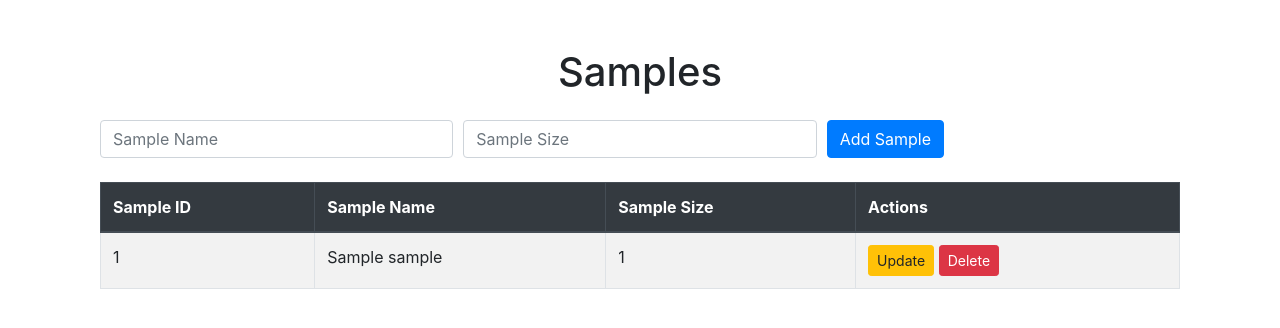
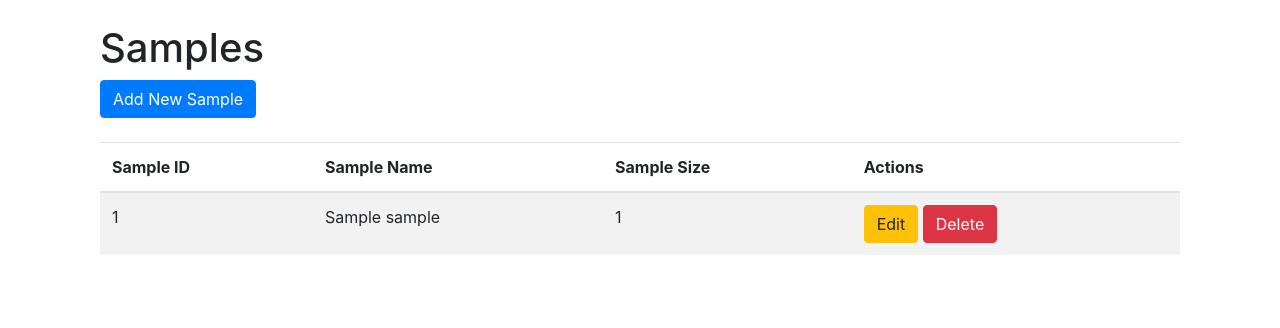
Before and after one commit to tylerjones0509/tylerjones0509-mmis-6391-mod6-jones-demo, a Flask app: template app/templates/samples.html in a window 1280 px wide. Shown: the part 56-384 px from the top of the page. Run offline with Flask 3, Linux system fonts and the light colour scheme; the template is opened without the code that fills it: most values are stand-ins (such as "Sample title", 1, 10 or a date in 2020); data that the repository does not hold is empty; some libraries are stand-ins or nearby versions.

Commit message:
add modals to samples.html

```diff
--- a/app/templates/samples.html
+++ b/app/templates/samples.html
@@ -1,33 +1,20 @@
 {% extends "base.html" %}
 
 {% block content %}
+<div class="container mt-4">
+    <h1>Samples</h1>
+    <button type="button" class="btn btn-primary" data-bs-toggle="modal" data-bs-target="#addSampleModal">
+        Add New Sample
+    </button>
 
-<div class="container mt-5">
-    <h1 class="text-center mb-4">Samples</h1>
-
-    <!-- Form to add a new sample -->
-    <form method="POST" action="{{ url_for('samples.sample') }}" class="mb-4">
-        <div class="form-row">
-            <div class="col">
-                <input type="text" class="form-control" name="sample_name" placeholder="Sample Name" required>
-            </div>
-            <div class="col">
-                <input type="text" class="form-control" name="sample_size" placeholder="Sample Size" required>
-            </div>
-            <div class="col">
-                <button type="submit" class="btn btn-primary">Add Sample</button>
-            </div>
-        </div>
-    </form>
-
-    <!-- Table to display all samples -->
-    <table class="table table-striped table-bordered">
-        <thead class="thead-dark">
+    <!-- Table displaying all samples -->
+    <table class="table table-striped mt-4">
+        <thead>
             <tr>
-                <th scope="col">Sample ID</th>
-                <th scope="col">Sample Name</th>
-                <th scope="col">Sample Size</th>
-                <th scope="col">Actions</th>
+                <th>Sample ID</th>
+                <th>Sample Name</th>
+                <th>Sample Size</th>
+                <th>Actions</th>
             </tr>
         </thead>
         <tbody>
@@ -37,18 +24,93 @@
                 <td>{{ sample.sample_name }}</td>
                 <td>{{ sample.sample_size }}</td>
                 <td>
-                    <!-- Update button -->
-                    <a href="{{ url_for('samples.update_sample', sample_id=sample.sample_id) }}" class="btn btn-warning btn-sm">Update</a>
-
-                    <!-- Delete button -->
-                    <form action="{{ url_for('samples.delete_sample', sample_id=sample.sample_id) }}" method="POST" style="display:inline;">
-                        <button type="submit" class="btn btn-danger btn-sm" onclick="return confirm('Are you sure you want to delete this sample?');">Delete</button>
-                    </form>
+                    <button type="button" class="btn btn-warning" data-bs-toggle="modal" data-bs-target="#editSampleModal{{ sample.sample_id }}">
+                        Edit
+                    </button>
+                    <button type="button" class="btn btn-danger" data-bs-toggle="modal" data-bs-target="#deleteSampleModal{{ sample.sample_id }}">
+                        Delete
+                    </button>
                 </td>
             </tr>
+
+            <!-- Edit Sample Modal -->
+            <div class="modal fade" id="editSampleModal{{ sample.sample_id }}" tabindex="-1" aria-labelledby="editSampleModalLabel{{ sample.sample_id }}" aria-hidden="true">
+                <div class="modal-dialog">
+                    <div class="modal-content">
+                        <div class="modal-header">
+                            <h5 class="modal-title" id="editSampleModalLabel{{ sample.sample_id }}">Edit Sample</h5>
+                            <button type="button" class="btn-close" data-bs-dismiss="modal" aria-label="Close"></button>
+                        </div>
+                        <form method="post" action="{{ url_for('samples.update_sample', sample_id=sample.sample_id) }}">
+                            <div class="modal-body">
+                                <div class="mb-3">
+                                    <label for="sampleName" class="form-label">Sample Name</label>
+                                    <input type="text" class="form-control" name="first_name" value="{{ sample.sample_name }}" required>
+                                </div>
+                                <div class="mb-3">
+                                    <label for="sampleSize" class="form-label">Sample Size</label>
+                                    <input type="text" class="form-control" name="last_name" value="{{ sample.sample_size }}" required>
+                                </div>
+                            </div>
+                            <div class="modal-footer">
+                                <button type="button" class="btn btn-secondary" data-bs-dismiss="modal">Cancel</button>
+                                <button type="submit" class="btn btn-warning">Save Changes</button>
+                            </div>
+                        </form>
+                    </div>
+                </div>
+            </div>
+
+            <!-- Delete Sample Modal -->
+            <div class="modal fade" id="deleteSampleModal{{ sample.sample_id }}" tabindex="-1" aria-labelledby="deleteSampleModalLabel{{ sample.sample_id }}" aria-hidden="true">
+                <div class="modal-dialog">
+                    <div class="modal-content">
+                        <div class="modal-header">
+                            <h5 class="modal-title" id="deleteSampleModalLabel{{ sample.sample_id }}">Delete Sample</h5>
+                            <button type="button" class="btn-close" data-bs-dismiss="modal" aria-label="Close"></button>
+                        </div>
+                        <div class="modal-body">
+                            Are you sure you want to delete this sample?
+                        </div>
+                        <div class="modal-footer">
+                            <form method="post" action="{{ url_for('samples.delete_sample', sample_id=sample.sample_id) }}">
+                                <button type="button" class="btn btn-secondary" data-bs-dismiss="modal">Cancel</button>
+                                <button type="submit" class="btn btn-danger">Delete</button>
+                            </form>
+                        </div>
+                    </div>
+                </div>
+            </div>
             {% endfor %}
         </tbody>
     </table>
 </div>
 
+<!-- Add Sample Modal -->
+<div class="modal fade" id="addSampleModal" tabindex="-1" aria-labelledby="addSampleModalLabel" aria-hidden="true">
+    <div class="modal-dialog">
+        <div class="modal-content">
+            <div class="modal-header">
+                <h5 class="modal-title" id="addSampleModalLabel">Add New Sample</h5>
+                <button type="button" class="btn-close" data-bs-dismiss="modal" aria-label="Close"></button>
+            </div>
+            <form method="post" action="{{ url_for('samples.sample') }}">
+                <div class="modal-body">
+                    <div class="mb-3">
+                        <label for="sampleName" class="form-label">Sample Name</label>
+                        <input type="text" class="form-control" name="first_name" required>
+                    </div>
+                    <div class="mb-3">
+                        <label for="sampleSize" class="form-label">Sample Size</label>
+                        <input type="text" class="form-control" name="last_name" required>
+                    </div>
+                </div>
+                <div class="modal-footer">
+                    <button type="button" class="btn btn-secondary" data-bs-dismiss="modal">Cancel</button>
+                    <button type="submit" class="btn btn-primary">Add Sample</button>
+                </div>
+            </form>
+        </div>
+    </div>
+</div>
 {% endblock %}
```
